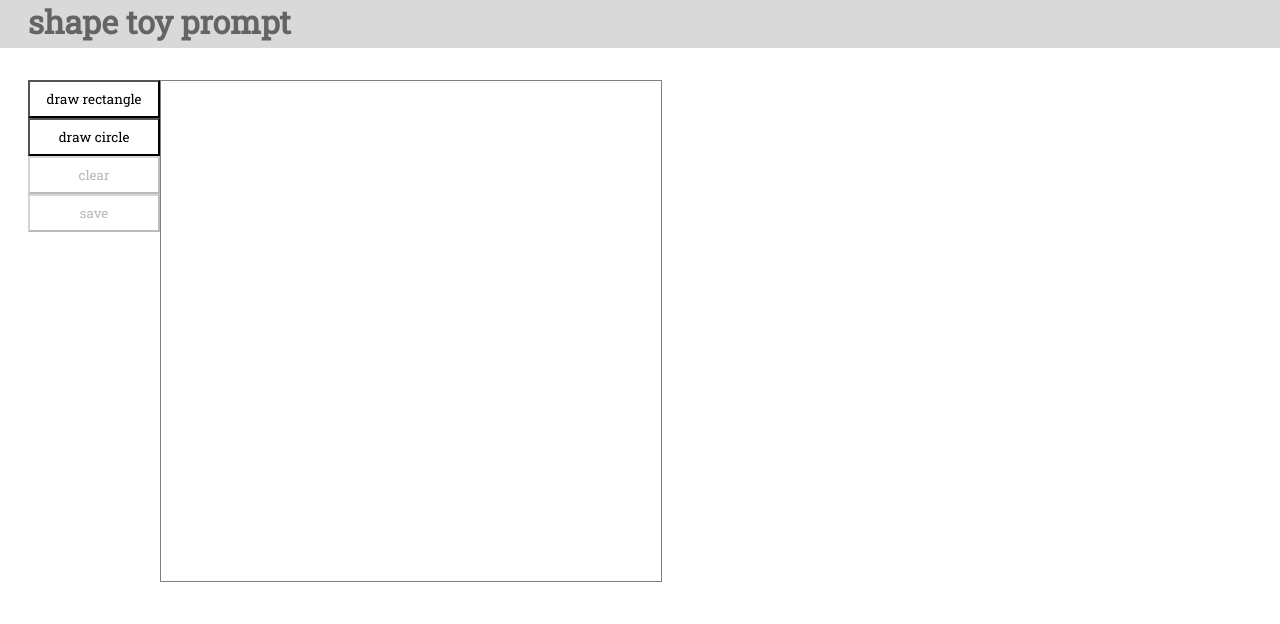
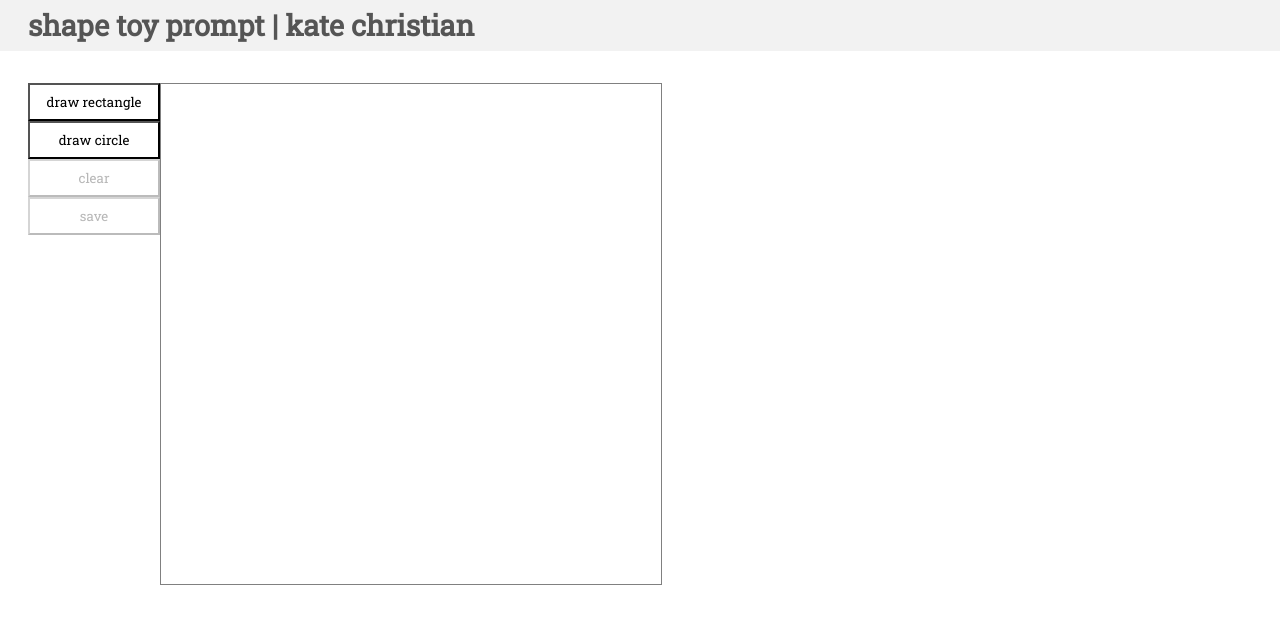
Before and after one commit to k8xian/shape-toy-prompt, a React (Create React App) app: page / in a window 1280 px wide. Shown: the top 624 px of the page. Built offline with nearby package versions, Linux system fonts and the light colour scheme.

Commit message:
updating stling and readme

```diff
--- a/src/Components/Canvas/canvas.styles.js
+++ b/src/Components/Canvas/canvas.styles.js
@@ -1,11 +1,13 @@
 import styled from "@emotion/styled";
 
 export const Title = styled.h1`
-  background-color: rgba(0, 0, 0, 0.15);
-  color: rgba(0, 0, 0, 0.54);
+  background-color: rgba(0, 0, 0, 0.05);
+  color: rgba(0, 0, 0, 0.65);
   text-align: left;
   padding-left: 28px;
-  height: 3rem;
+  height: 3.2rem;
+  line-height: 3.2rem;
+  font-size: 1.8rem;
   margin: 0 0 2rem;
 `;
 
--- a/src/Components/Canvas/index.js
+++ b/src/Components/Canvas/index.js
@@ -373,7 +373,7 @@ const Canvas = () => {
 
   return (
     <div>
-      <Styled.Title>shape toy prompt</Styled.Title>
+      <Styled.Title>shape toy prompt | kate christian</Styled.Title>
       <Styled.ButtonPane>
         <Styled.ControlButtons
           data-testid="draw-rectangle-button"
@@ -419,7 +419,6 @@ const Canvas = () => {
     }
         `}
       >
-        {" "}
         <canvas
           className={canvasStyle}
           ref={canvasRef}
@@ -430,7 +429,11 @@ const Canvas = () => {
           onMouseOut={handleMouseOut}
           onMouseMove={handleMouseMove}
         />
+
       </div>
+      {circArea && JSON.stringify(circArea)}
+      <br />
+      {rectArea && JSON.stringify(rectArea)}
       <div
         data-testid="control-pane"
         className={css`
```
